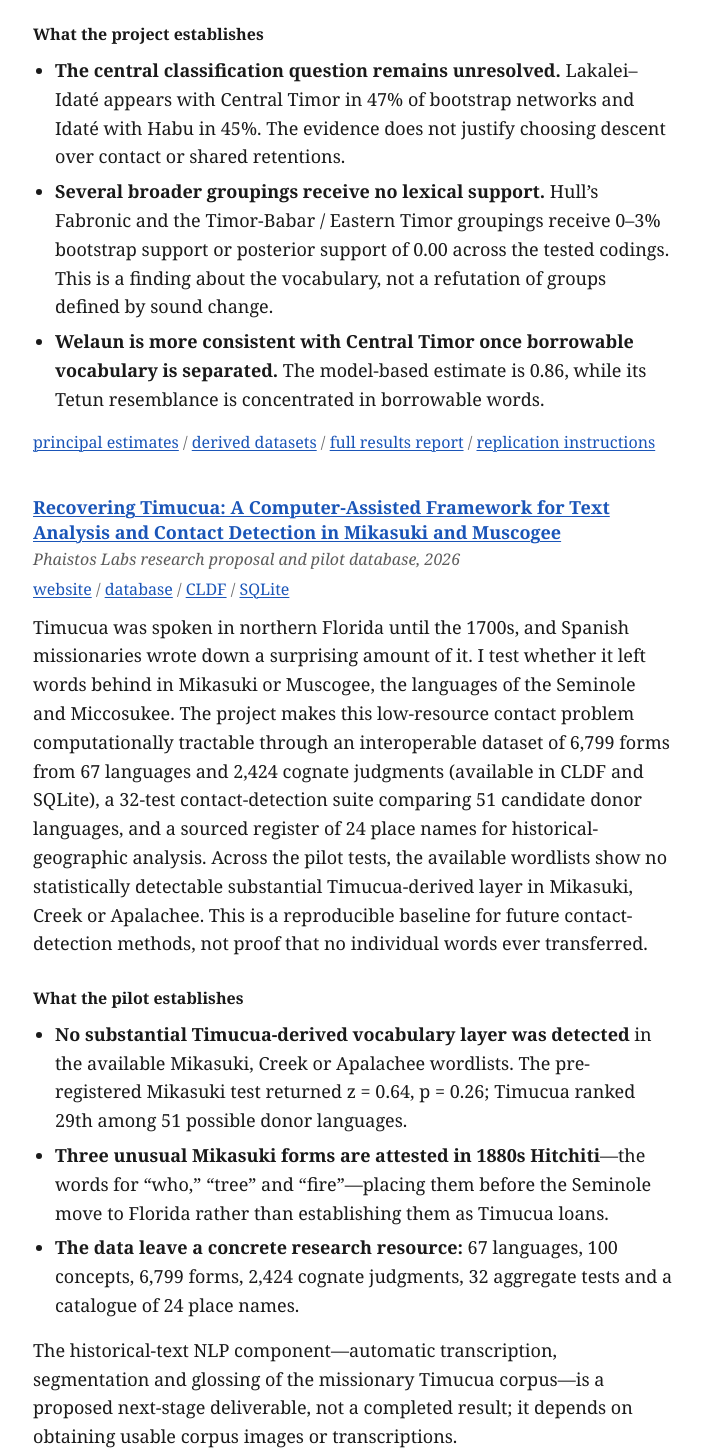
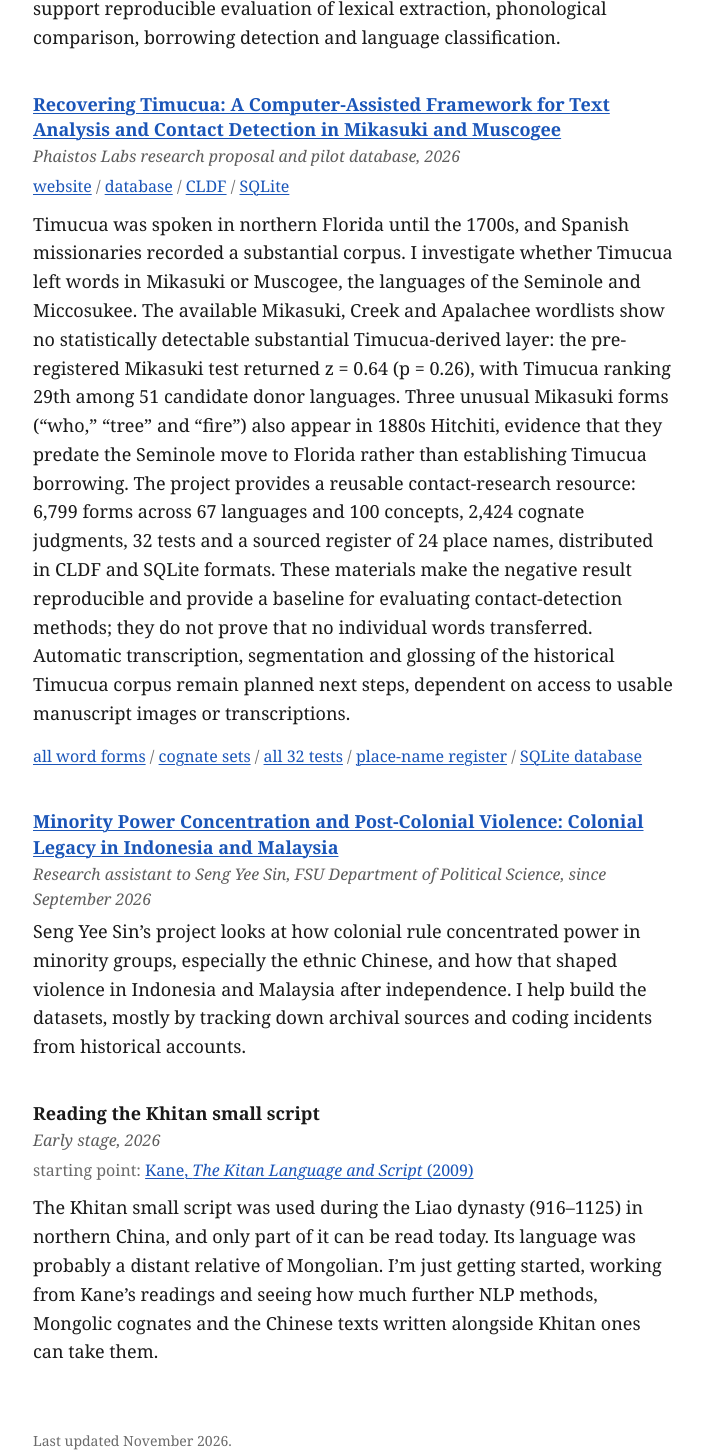
Before and after one commit to DenC-dev/DenC-dev.github.io, a plain HTML site: page index.html in a window 1280 px wide. Shown: the part 1162-2618 px from the top of the page, without its empty margins (287-990 px from the left). Drawn offline with Linux system fonts and the light colour scheme.

Commit message:
Consolidate project findings and contributions into summaries

```diff
--- a/index.html
+++ b/index.html
@@ -72,28 +72,14 @@ footer{margin-top:64px;font-size:14px;color:#6b6b6b}
 <h3><a href="https://denc-dev.github.io/liabut/">Where do Idaté and Lakalei belong? A pre-registered lexical-phylogenetic test of two classifications of Timor’s Austronesian languages</a></h3>
 <p class="meta"><em>Liabut. Phaistos Labs working paper, version 4, November 2026</em></p>
 <p class="links"><a href="https://github.com/DenC-dev/liabut/blob/main/paper/liabut.pdf">paper</a> / <a href="https://github.com/DenC-dev/liabut/blob/main/paper/liabut_supplement.pdf">supplement</a> / <a href="https://denc-dev.github.io/liabut/">website</a> / <a href="https://github.com/DenC-dev/liabut">code and data</a> / <a href="https://github.com/DenC-dev/liabut/blob/main/REPLICATION.md">how to reproduce</a></p>
-<p>Two published classifications disagree about where Idaté and Lakalei, two small languages of Timor-Leste, belong. I compared <a href="https://github.com/lessersunda/lexirumah-data">word lists</a> from across the island using a pre-registered lexical-phylogenetic analysis. The project also builds reusable computational-linguistics resources: a machine-readable corpus of 14,401 forms from 257 comparative tables; reflex atlases pairing 8,426 expert-coded tokens with 4,978 automatically extracted tokens (94% agreement); eight sound-change profiles across 65 languages; and a borrowing-screening set of 740 Tetun look-alikes, including 21 probable loans. The pre-registered verdict is unresolved: lexical evidence does not reliably distinguish a Central Timor relationship from contact or shared retentions. Split-network analysis places Lakalei–Idaté with Central Timor in 47% of bootstrap networks and associates Idaté with Habu in 45%, so the vocabulary does not justify choosing either classification.</p>
-<h4>What the project establishes</h4>
-<ul>
-<li><strong>The central classification question remains unresolved.</strong> Lakalei–Idaté appears with Central Timor in 47% of bootstrap networks and Idaté with Habu in 45%. The evidence does not justify choosing descent over contact or shared retentions.</li>
-<li><strong>Several broader groupings receive no lexical support.</strong> Hull’s Fabronic and the Timor-Babar / Eastern Timor groupings receive 0–3% bootstrap support or posterior support of 0.00 across the tested codings. This is a finding about the vocabulary, not a refutation of groups defined by sound change.</li>
-<li><strong>Welaun is more consistent with Central Timor once borrowable vocabulary is separated.</strong> The model-based estimate is 0.86, while its Tetun resemblance is concentrated in borrowable words.</li>
-</ul>
-<p class="links"><a href="https://github.com/DenC-dev/liabut/blob/main/results/principal_estimates.csv">principal estimates</a> / <a href="https://github.com/DenC-dev/liabut/tree/main/derived">derived datasets</a> / <a href="https://github.com/DenC-dev/liabut/blob/main/results/REPORT.md">full results report</a> / <a href="https://github.com/DenC-dev/liabut/blob/main/REPLICATION.md">replication instructions</a></p>
+<p>Two published classifications disagree about where Idaté and Lakalei, two small languages of Timor-Leste, belong. Using a pre-registered lexical-phylogenetic analysis of <a href="https://github.com/lessersunda/lexirumah-data">comparative word lists</a>, I find that the vocabulary cannot resolve the question: Lakalei–Idaté groups with Central Timor in 47% of bootstrap networks, while Idaté groups with Habu in 45%. Several broader proposed groupings receive just 0–3% bootstrap support or posterior support of 0.00; Welaun, meanwhile, is more consistent with Central Timor when borrowable vocabulary is separated (model estimate 0.86). The project also contributes reusable computational-linguistics resources: a machine-readable corpus of 14,401 forms from 257 comparative tables; reflex atlases pairing 8,426 expert-coded tokens with 4,978 automatically extracted tokens (94% agreement); eight sound-change profiles across 65 languages; and a borrowing-screening set of 740 Tetun look-alikes, including 21 probable loans. Together, these resources support reproducible evaluation of lexical extraction, phonological comparison, borrowing detection and language classification.</p>
 </div>
 
 <div class="entry">
 <h3><a href="https://project-phaistos.github.io/project-timacua/">Recovering Timucua: A Computer-Assisted Framework for Text Analysis and Contact Detection in Mikasuki and Muscogee</a></h3>
 <p class="meta"><em>Phaistos Labs research proposal and pilot database, 2026</em></p>
 <p class="links"><a href="https://project-phaistos.github.io/project-timacua/">website</a> / <a href="https://github.com/Project-Phaistos/project-timacua">database</a> / <a href="https://github.com/Project-Phaistos/project-timacua/blob/main/cldf/Wordlist-metadata.json">CLDF</a> / <a href="https://github.com/Project-Phaistos/project-timacua/blob/main/db/project-phaistos.sqlite">SQLite</a></p>
-<p>Timucua was spoken in northern Florida until the 1700s, and Spanish missionaries wrote down a surprising amount of it. I test whether it left words behind in Mikasuki or Muscogee, the languages of the Seminole and Miccosukee. The project makes this low-resource contact problem computationally tractable through an interoperable dataset of 6,799 forms from 67 languages and 2,424 cognate judgments (available in CLDF and SQLite), a 32-test contact-detection suite comparing 51 candidate donor languages, and a sourced register of 24 place names for historical-geographic analysis. Across the pilot tests, the available wordlists show no statistically detectable substantial Timucua-derived layer in Mikasuki, Creek or Apalachee. This is a reproducible baseline for future contact-detection methods, not proof that no individual words ever transferred.</p>
-<h4>What the pilot establishes</h4>
-<ul>
-<li><strong>No substantial Timucua-derived vocabulary layer was detected</strong> in the available Mikasuki, Creek or Apalachee wordlists. The pre-registered Mikasuki test returned z = 0.64, p = 0.26; Timucua ranked 29th among 51 possible donor languages.</li>
-<li><strong>Three unusual Mikasuki forms are attested in 1880s Hitchiti</strong>—the words for “who,” “tree” and “fire”—placing them before the Seminole move to Florida rather than establishing them as Timucua loans.</li>
-<li><strong>The data leave a concrete research resource:</strong> 67 languages, 100 concepts, 6,799 forms, 2,424 cognate judgments, 32 aggregate tests and a catalogue of 24 place names.</li>
-</ul>
-<p>The historical-text NLP component—automatic transcription, segmentation and glossing of the missionary Timucua corpus—is a proposed next-stage deliverable, not a completed result; it depends on obtaining usable corpus images or transcriptions.</p>
+<p>Timucua was spoken in northern Florida until the 1700s, and Spanish missionaries recorded a substantial corpus. I investigate whether Timucua left words in Mikasuki or Muscogee, the languages of the Seminole and Miccosukee. The available Mikasuki, Creek and Apalachee wordlists show no statistically detectable substantial Timucua-derived layer: the pre-registered Mikasuki test returned z = 0.64 (p = 0.26), with Timucua ranking 29th among 51 candidate donor languages. Three unusual Mikasuki forms (“who,” “tree” and “fire”) also appear in 1880s Hitchiti, evidence that they predate the Seminole move to Florida rather than establishing Timucua borrowing. The project provides a reusable contact-research resource: 6,799 forms across 67 languages and 100 concepts, 2,424 cognate judgments, 32 tests and a sourced register of 24 place names, distributed in CLDF and SQLite formats. These materials make the negative result reproducible and provide a baseline for evaluating contact-detection methods; they do not prove that no individual words transferred. Automatic transcription, segmentation and glossing of the historical Timucua corpus remain planned next steps, dependent on access to usable manuscript images or transcriptions.</p>
 <p class="links"><a href="https://github.com/Project-Phaistos/project-timacua/blob/main/cldf/forms.csv">all word forms</a> / <a href="https://github.com/Project-Phaistos/project-timacua/blob/main/cldf/cognates.csv">cognate sets</a> / <a href="https://github.com/Project-Phaistos/project-timacua/blob/main/cldf/tests.csv">all 32 tests</a> / <a href="https://github.com/Project-Phaistos/project-timacua/blob/main/cldf/place_names.csv">place-name register</a> / <a href="https://github.com/Project-Phaistos/project-timacua/blob/main/db/project-phaistos.sqlite">SQLite database</a></p>
 
 </div>
```
